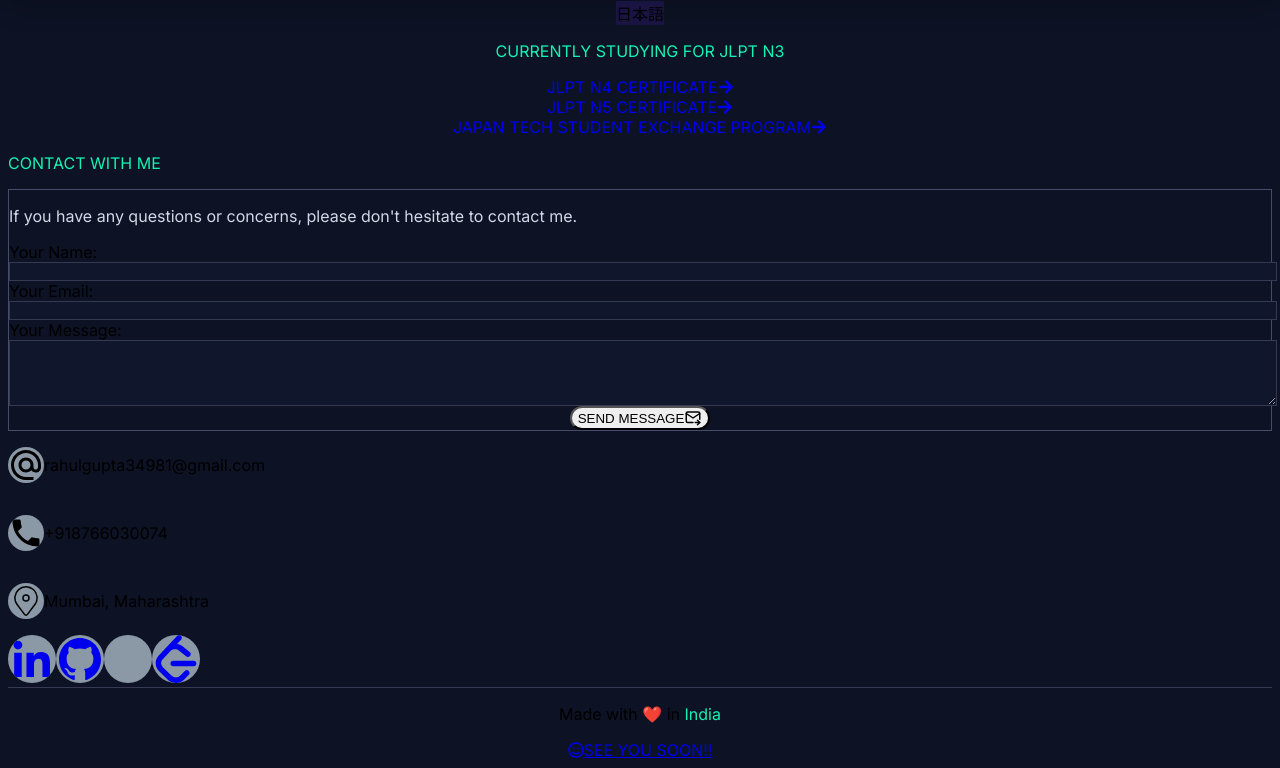
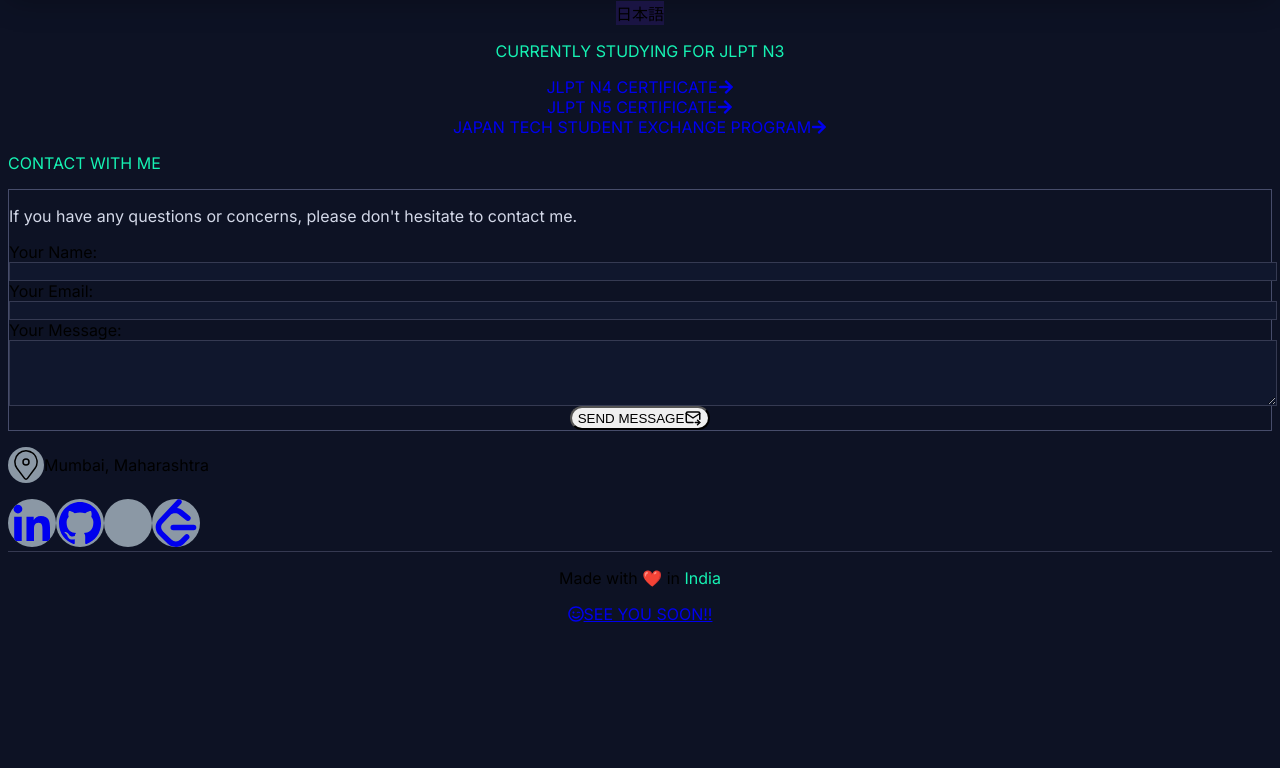
Before and after one commit to RahulGupta77/Rahuls_Portfolio, a Next.js app: page / in a window 1280 px wide. Shown: the part 8457-9225 px from the top of the page. After the commit the page ends 9089 px from the top, so only its background shows below. Built offline with nearby package versions, Linux system fonts and the light colour scheme; some icons are missing.

Commit message:
update personal credentials

```diff
--- a/app/components/homepage/contact/index.jsx
+++ b/app/components/homepage/contact/index.jsx
@@ -4,8 +4,7 @@ import Link from "next/link";
 import { BiLogoLinkedin } from "react-icons/bi";
 import { CiLocationOn } from "react-icons/ci";
 import { FaXTwitter } from "react-icons/fa6";
-import { IoLogoGithub, IoMdCall } from "react-icons/io";
-import { MdAlternateEmail } from "react-icons/md";
+import { IoLogoGithub } from "react-icons/io";
 import { SiLeetcode } from "react-icons/si";
 import ContactForm from "./contactForm";
 
@@ -23,20 +22,6 @@ function ContactSection() {
 
         <div className="lg:w-3/4 ">
           <div className="flex flex-col gap-5 lg:gap-9">
-            <p className="text-sm md:text-xl flex items-center gap-3">
-              <MdAlternateEmail
-                className="bg-[#8b98a5] p-2 rounded-full hover:bg-[#16f2b3] hover:scale-110 transition-all duration-300 text-gray-800 cursor-pointer"
-                size={36}
-              />
-              <span>{personalData.email}</span>
-            </p>
-            <p className="text-sm md:text-xl flex items-center gap-3">
-              <IoMdCall
-                className="bg-[#8b98a5] p-2 rounded-full hover:bg-[#16f2b3] hover:scale-110 transition-all duration-300 text-gray-800 cursor-pointer"
-                size={36}
-              />
-              <span>{personalData.phone}</span>
-            </p>
             <p className="text-sm md:text-xl flex items-center gap-3">
               <CiLocationOn
                 className="bg-[#8b98a5] p-2 rounded-full hover:bg-[#16f2b3] hover:scale-110 transition-all duration-300 text-gray-800 cursor-pointer"
--- a/app/components/homepage/hero-section/index.jsx
+++ b/app/components/homepage/hero-section/index.jsx
@@ -5,7 +5,6 @@ import Image from "next/image";
 import Link from "next/link";
 import { BsGithub, BsLinkedin } from "react-icons/bs";
 import { FaTwitterSquare } from "react-icons/fa";
-import { MdDownload } from "react-icons/md";
 import { RiContactsFill } from "react-icons/ri";
 import { SiLeetcode } from "react-icons/si";
 
--- a/utils/data/contactsData.js
+++ b/utils/data/contactsData.js
@@ -1,9 +1,7 @@
 export const contactsData = {
-  email: "rahulgupta34981@gmail.com",
-  phone: "+918766030074",
   address: "Mumbai, Maharahstra",
   github: "https://github.com/RahulGupta77",
   linkedIn: "https://www.linkedin.com/in/rahul-gupta-aa60611a7/",
-  twitter: "https://x.com/rahulguptaa29",
-  devUsername: "rahulgupta77",
+  twitter: "https://x.com/rahulspace_",
+  devUsername: "rahulspace",
 };
--- a/utils/data/personal-data.js
+++ b/utils/data/personal-data.js
@@ -4,14 +4,12 @@ export const personalData = {
   designation: "Software Engineer",
   description:
     "A passionate Full-Stack developer with expertise in React, Flask, and cloud platforms like GCP and AWS. Skilled in Kubernetes and Docker, I specialize in scalable web applications. Currently exploring GenAI and Agentic Workflows. Always eager for innovative projects and up for a snooker game! 😊",
-  email: "rahulgupta34981@gmail.com",
-  phone: "+918766030074",
   address: "Mumbai, Maharashtra",
   github: "https://github.com/RahulGupta77",
   linkedIn: "https://www.linkedin.com/in/rahul-gupta-aa60611a7/",
-  twitter: "https://x.com/rahulguptaa29",
+  twitter: "https://x.com/rahulspace_",
   leetcode: "https://leetcode.com/u/RahulGupta77/",
-  devUsername: "rahulgupta77",
-  resume:
-    "https://drive.google.com/file/d/1ygQQUVtxe75mdFJh0siW1cZ97VF0Mm0k/view?usp=sharing",
+  devUsername: "rahulspace",
+  // resume:
+  //   "https://drive.google.com/file/d/1ygQQUVtxe75mdFJh0siW1cZ97VF0Mm0k/view?usp=sharing",
 };
```
